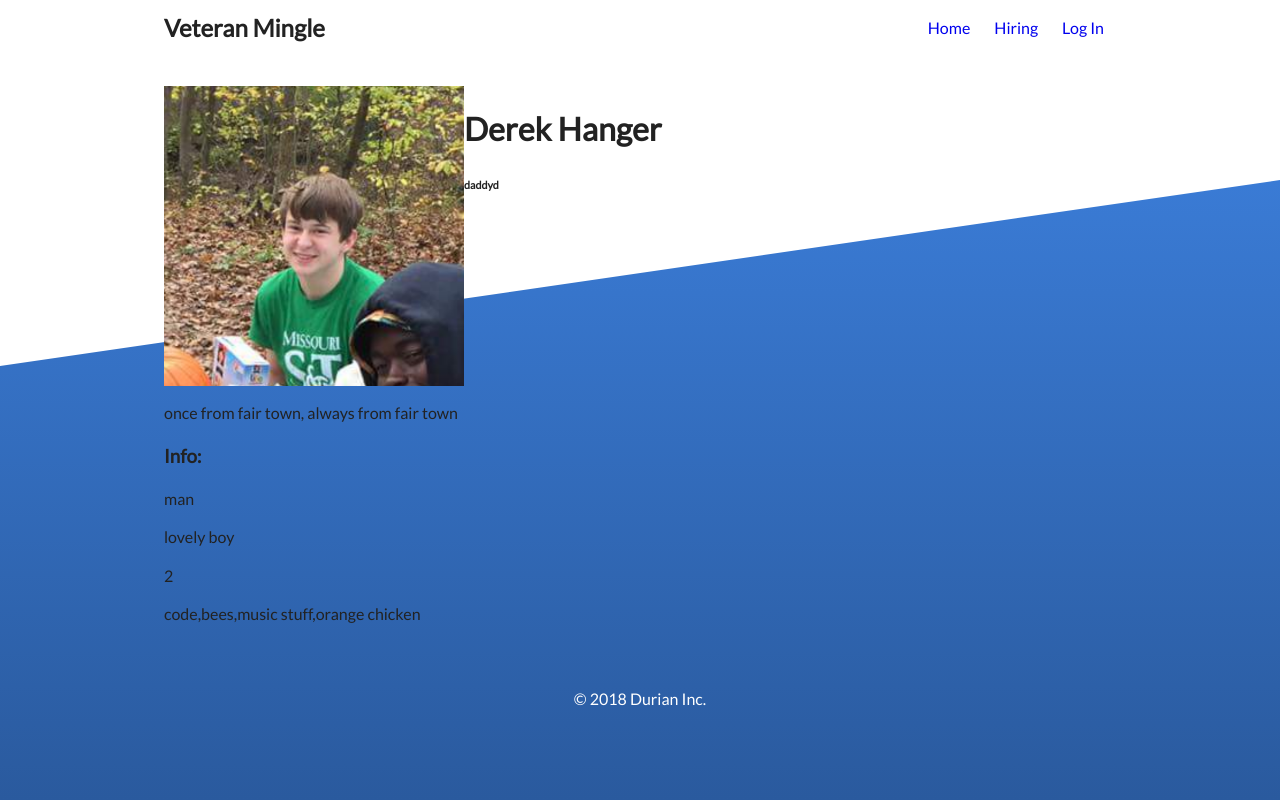
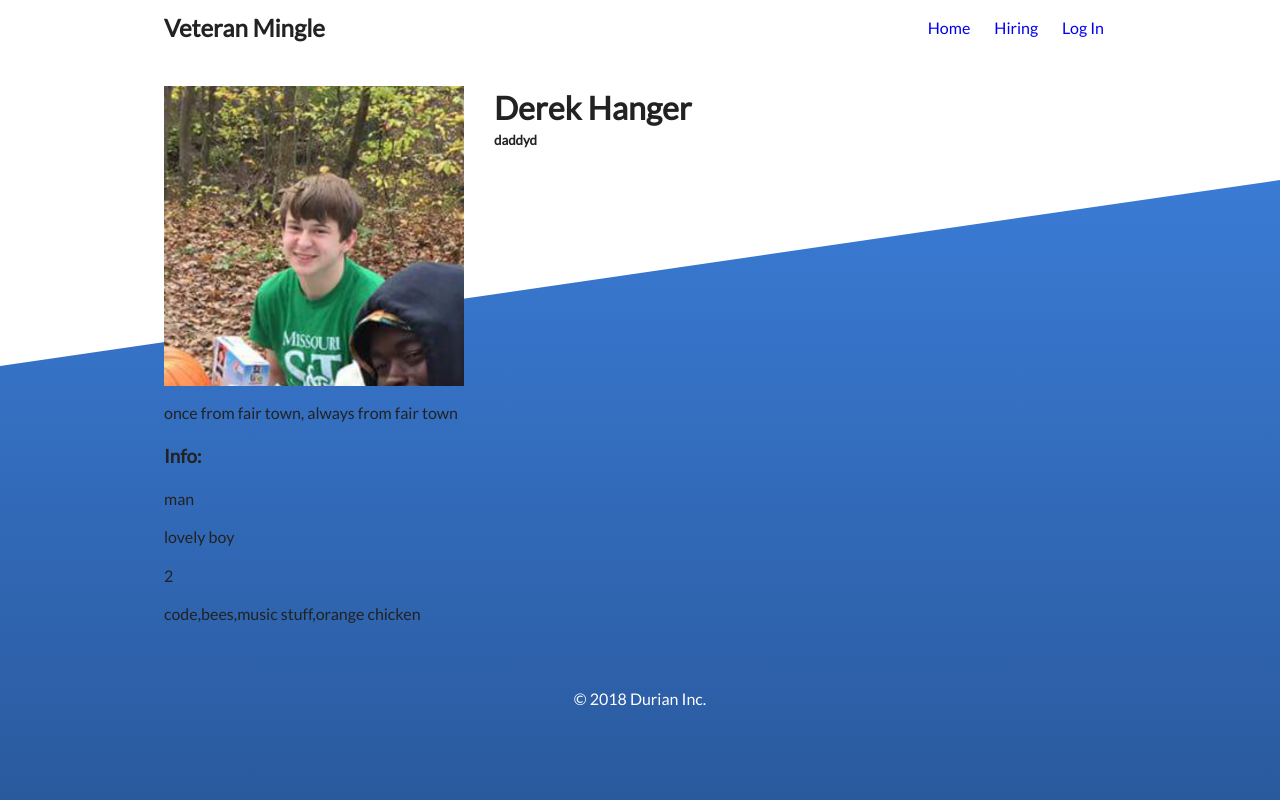
Before and after one commit to Durian-Inc/VeterIn, a Flask app: a page that uses app/templates/veteran.html in a window 1280 px wide. Run offline with Flask 2, Linux system fonts and the light colour scheme.

Commit message:
Visual fixes, last call before cleanup

```diff
--- /dev/null
+++ b/app/static/css/index.css
@@ -0,0 +1,3 @@
+#map {
+  box-shadow: 0 0 10px 0 rgba(0, 0, 0, 0.4);
+}
--- a/app/static/css/main.css
+++ b/app/static/css/main.css
@@ -24,6 +24,7 @@ svg {
   margin: auto;
   padding: 0 24px;
   position: relative;
+  overflow: hidden;
   z-index: 2;
 }
 
@@ -36,6 +37,7 @@ svg {
 
 .nav-bar h2 {
   margin: 0;
+  white-space: nowrap;
 }
 
 nav ul {
@@ -48,6 +50,7 @@ nav ul {
 .nav___link a {
   padding: 3px 12px;
   text-decoration: none;
+  white-space: nowrap;
 }
 
 main {
--- a/app/static/css/veteran.css
+++ b/app/static/css/veteran.css
@@ -1,7 +1,17 @@
 .veteran___header {
   display: flex;
+  height: 300px;
 }
 
 .veteran___image {
-  max-width: 300px;
+  max-height: 300px;
+  margin-right: 30px;
 }
+
+.veteran___meta h1 {
+  margin: 0;
+}
+
+.veteran___meta h5 {
+  margin: 0;
+}
--- a/app/templates/index.html
+++ b/app/templates/index.html
@@ -2,6 +2,9 @@
 
 {% extends "base.html" %}
 {% block title %}Home{% endblock %}
+{% block head %}
+<link href="/static/css/index.css" rel="stylesheet">
+{% endblock %}
 {% block body %}
 <div class="jumbotron">
   <h1>Veteran Mingle</h1>
--- a/app/templates/veteran.html
+++ b/app/templates/veteran.html
@@ -10,7 +10,7 @@
   <img class="veteran___image" src="/static/img/{{ veteran.image }}">
   <div class="veteran___meta">
     <h1>{{ veteran.name }}</h1>
-    <h6>{{ veteran.username }}</h6>
+    <h5>{{ veteran.username }}</h5>
     <p>{{ veteran.contact }}</p>
   </div>
 </div>
```
